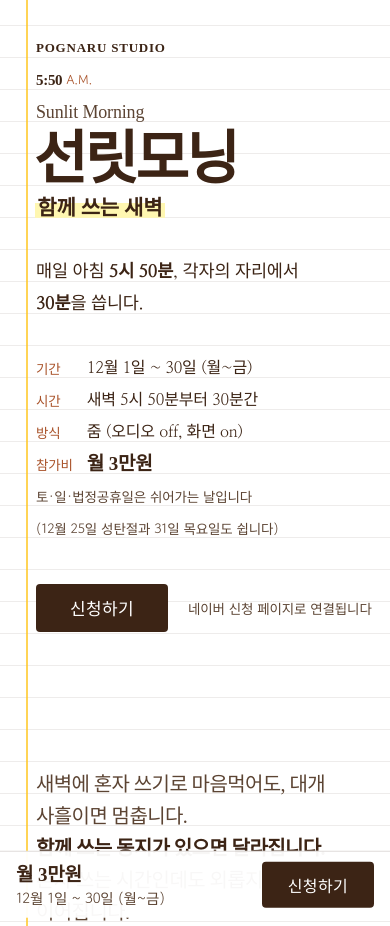
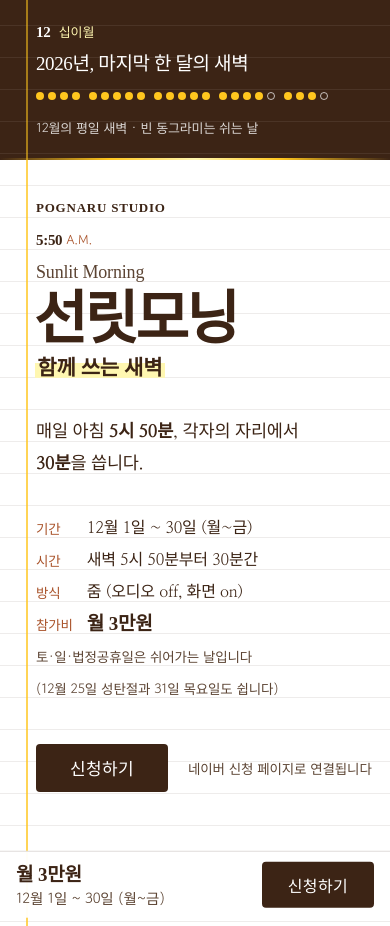
Before and after one commit to POGNARU/sunlit-morning, a plain HTML site: page index.html in a window 390 px wide. Shown: the top 926 px of the page. Drawn offline with Linux system fonts and the light colour scheme; a web font is replaced by a local one.

Commit message:
선릿모닝 안내 — 연말 옷 B 「창밖은 아직 밤」 입힘 (나무🌳, 12월 한 달만 · README에 벗기는 자리) (2026-11-13)
Co-Authored-By: Claude Fable 5.2 <noreply@anthropic.com>

```diff
--- a/index.html
+++ b/index.html
@@ -9,7 +9,7 @@
 <meta property="og:title" content="선릿모닝 — 함께 쓰는 새벽">
 <meta property="og:description" content="매일 아침 5시 50분, 각자의 자리에서 30분을 씁니다. 혼자면 사흘, 함께면 이어집니다.">
 <meta property="og:url" content="https://pognaru.github.io/sunlit-morning/">
-<meta name="theme-color" content="#FFFFFF">
+<meta name="theme-color" content="#3C2415"><!-- 연말 옷 B: 원래 #FFFFFF -->
 <link rel="preconnect" href="https://fonts.googleapis.com">
 <link rel="preconnect" href="https://fonts.gstatic.com" crossorigin>
 <link href="https://fonts.googleapis.com/css2?family=Gowun+Batang:wght@400;700&family=Nanum+Myeongjo:wght@400;700;800&family=Gowun+Dodum&display=swap" rel="stylesheet">
@@ -305,10 +305,53 @@ footer .crew{display:block;font-family:var(--ui);font-size:13px;color:var(--ink-
 @media (prefers-reduced-motion:reduce){
   *,*::before,*::after{animation:none !important;transition:none !important;}
 }
+
+/* ── 연말 옷 B 「창밖은 아직 밤」 (12월만 · 1월에 이 블록째 걷는다) ── */
+.ye-band{padding:var(--row) 0 calc(var(--row) * 1.5);position:relative;}
+/* 아래 가장자리 첫빛 — 글자가 앉지 않는 선 하나만 흐른다 */
+.ye-band::after{
+  content:"";position:absolute;left:0;right:0;bottom:0;height:2px;pointer-events:none;
+  background:linear-gradient(90deg,transparent 0%,var(--amber) 28%,var(--hl) 50%,var(--amber) 72%,transparent 100%);
+}
+.ye-stamp{text-align:right;font-family:var(--display);}
+.ye-stamp b{display:block;font-weight:700;font-size:46px;line-height:calc(var(--row) * 2);letter-spacing:-.02em;color:var(--on-dark);}
+.ye-stamp span{display:block;font-family:var(--ui);font-size:15px;line-height:var(--row);color:var(--hl);}
+.ye-line{font-family:var(--display);font-size:clamp(22px,2.2vw,28px);line-height:calc(var(--row) * 2);color:var(--on-dark);letter-spacing:-.02em;}
+.ye-days{display:flex;align-items:center;flex-wrap:wrap;height:var(--row);column-gap:18px;}
+.ye-days .wk{display:flex;gap:7px;}
+.ye-days i{display:block;width:11px;height:11px;border-radius:50%;background:var(--amber);}
+.ye-days i.off{background:transparent;border:1.5px solid rgba(255,255,255,.7);}
+.ye-cap{font-family:var(--ui);font-size:14.5px;line-height:var(--row);color:var(--on-dark-soft);}
+@media (max-width:720px){
+  .ye-band{padding:calc(var(--row) * .5) 0 calc(var(--row) * .5);}
+  .ye-stamp{text-align:left;}
+  .ye-stamp b,.ye-stamp span{display:inline;font-size:15px;line-height:var(--row);}
+  .ye-stamp span{font-size:13px;margin-left:.35em;}
+  .ye-line{font-size:19px;line-height:var(--row);padding-top:0;}
+  .ye-days{column-gap:9px;}
+  .ye-days .wk{gap:4px;}
+  .ye-days i{width:8px;height:8px;}
+  .ye-days i.off{border-width:1.2px;}
+  .ye-cap{font-size:13px;}
+}
+/* ── /연말 옷 B ── */
 </style>
 </head>
 <body class="v-a">
 <!-- 매달 바꿀 곳(한 번에): 기간 — meta description · 정보 줄 「기간」 · 폰 바닥 띠 · 쉬는 날 줄 / 폼이 바뀌면 신청 주소 세 곳(첫 단추·맺음 단추·바닥 띠) -->
+
+<!-- 연말 옷 -->
+<section class="ye-band night ruled" aria-label="2026년 12월">
+  <div class="sheet">
+    <p class="mg ye-stamp"><b>12</b> <span>십이월</span></p>
+    <div class="mn">
+      <p class="ye-line">2026년, 마지막 한 달의 새벽</p>
+      <div class="ye-days" role="img" aria-label="12월 평일 새벽 1일부터 30일까지. 25일과 31일은 쉽니다"><span class="wk"><i></i><i></i><i></i><i></i></span><span class="wk"><i></i><i></i><i></i><i></i><i></i></span><span class="wk"><i></i><i></i><i></i><i></i><i></i></span><span class="wk"><i></i><i></i><i></i><i></i><i class="off"></i></span><span class="wk"><i></i><i></i><i></i><i class="off"></i></span></div>
+      <p class="ye-cap">12월의 평일 새벽 · 빈 동그라미는 쉬는 날</p>
+    </div>
+  </div>
+</section>
+<!-- /연말 옷 -->
 
 <header class="hero hero-a ruled">
   <div class="sheet top"><div class="mg wordmark">POGNARU STUDIO</div></div>
```
Also changed, not shown: 1 other file.
